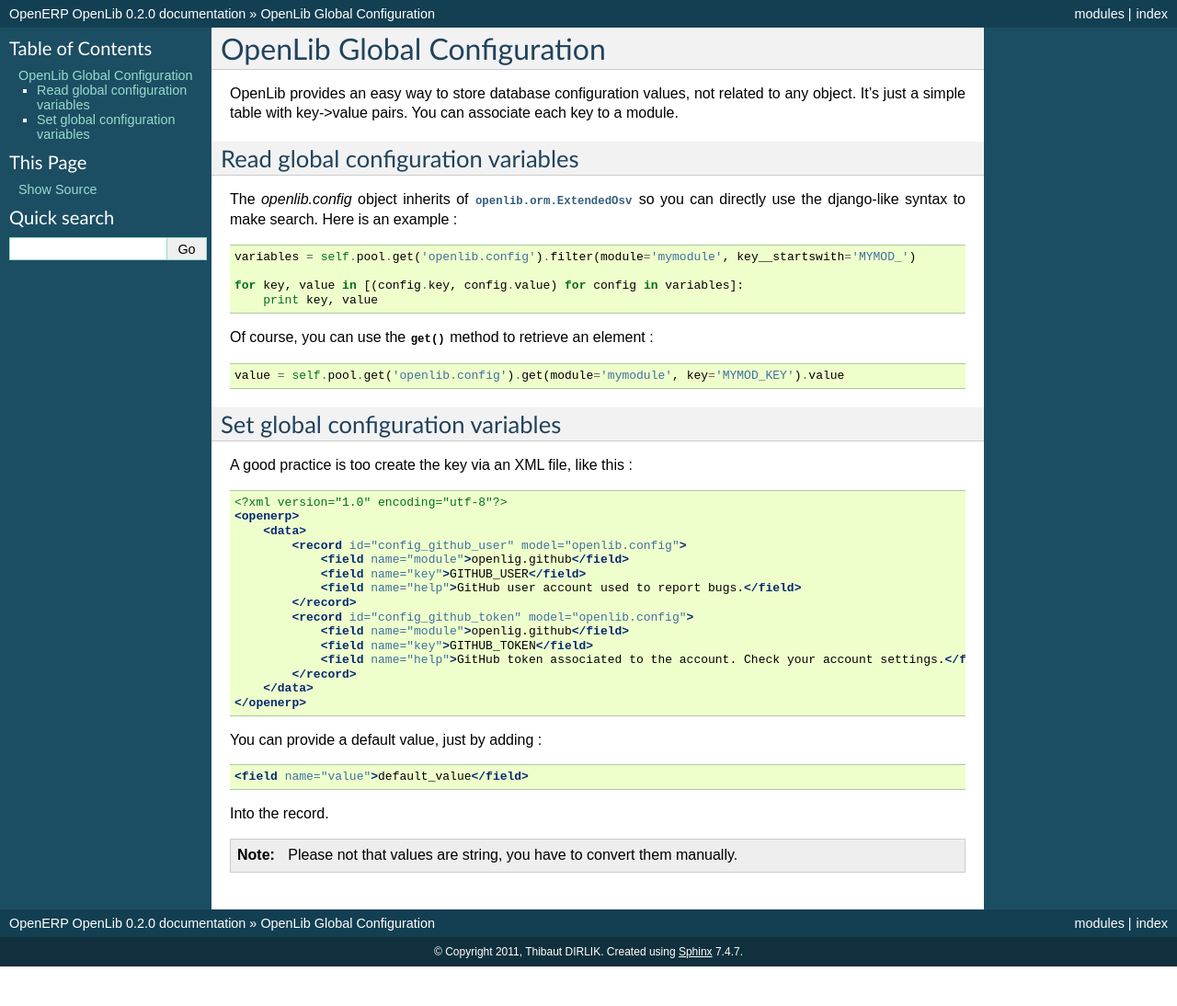
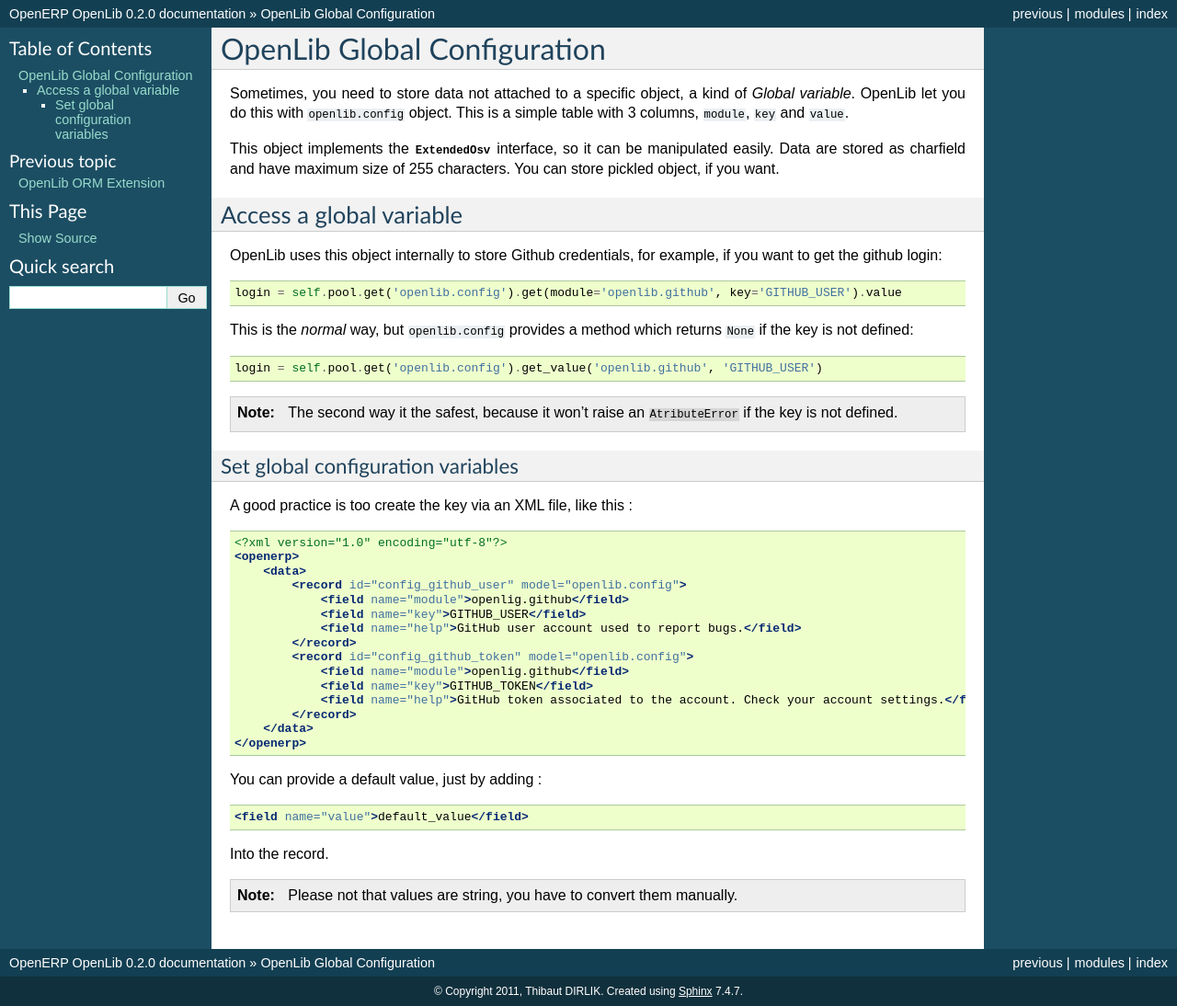
Before and after one commit to WE2BS/openerp-openlib, a Sphinx documentation site: the page built from docs/config.rst, in a window 1280 px wide. Shown: the whole page at 92% size. Built offline with Sphinx 7.4.7, drawn with Linux system fonts in a browser that asks for light colours; before the commit the page ends 1051 px from its top, so only the background shows below that.

Commit message:
Updated documentation, added a get_value() to openlib.config. Updated installer.

```diff
--- a/docs/config.rst
+++ b/docs/config.rst
@@ -1,23 +1,28 @@
+============================
 OpenLib Global Configuration
 ============================
 
-OpenLib provides an easy way to store database configuration values, not related to any object. It's just a simple
-table with key->value pairs. You can associate each key to a module.
+Sometimes, you need to store data not attached to a specific object, a kind of *Global variable*. OpenLib let you
+do this with ``openlib.config`` object. This is a simple table with 3 columns, ``module``, ``key`` and ``value``.
 
-Read global configuration variables
------------------------------------
+This object implements the :class:`ExtendedOsv` interface, so it can be manipulated easily. Data are stored as charfield
+and have maximum size of 255 characters. You can store pickled object, if you want.
 
-The *openlib.config* object inherits of :class:`openlib.orm.ExtendedOsv` so you can directly use the django-like
-syntax to make search. Here is an example : ::
+------------------------
+Access a global variable
+------------------------
 
-    variables = self.pool.get('openlib.config').filter(module='mymodule', key__startswith='MYMOD_')
+OpenLib uses this object internally to store Github credentials, for example, if you want to get the github login: ::
 
-    for key, value in [(config.key, config.value) for config in variables]:
-        print key, value
+    login = self.pool.get('openlib.config').get(module='openlib.github', key='GITHUB_USER').value
 
-Of course, you can use the :meth:`get` method to retrieve an element : ::
+This is the *normal* way, but ``openlib.config`` provides a method which returns ``None`` if the key is not defined: ::
 
-    value = self.pool.get('openlib.config').get(module='mymodule', key='MYMOD_KEY').value
+    login = self.pool.get('openlib.config').get_value('openlib.github', 'GITHUB_USER')
+
+.. note ::
+
+    The second way it the safest, because it won't raise an ``AtributeError`` if the key is not defined.
 
 Set global configuration variables
 ----------------------------------
```
Also changed, not shown: docs/index.rst (+18 -7 lines), docs/orm.rst (+41 -33 lines), 7 other files.
